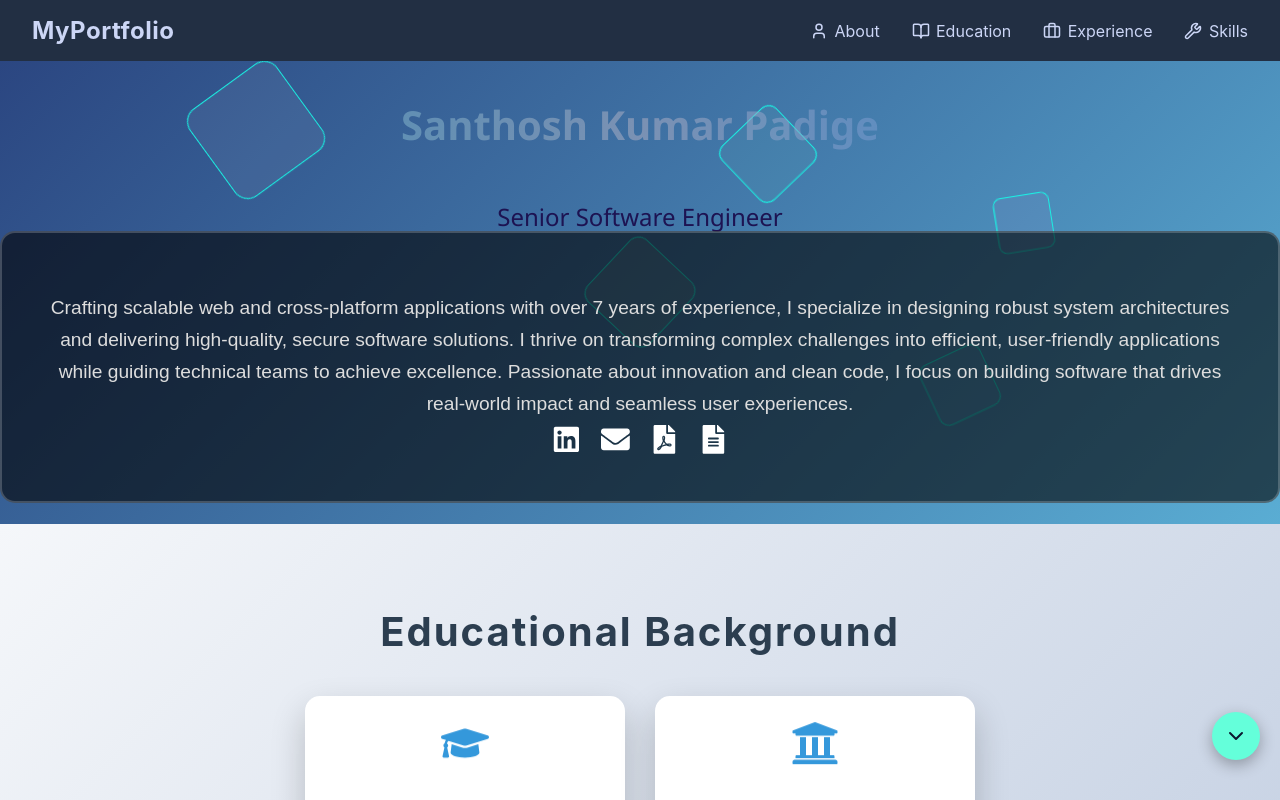
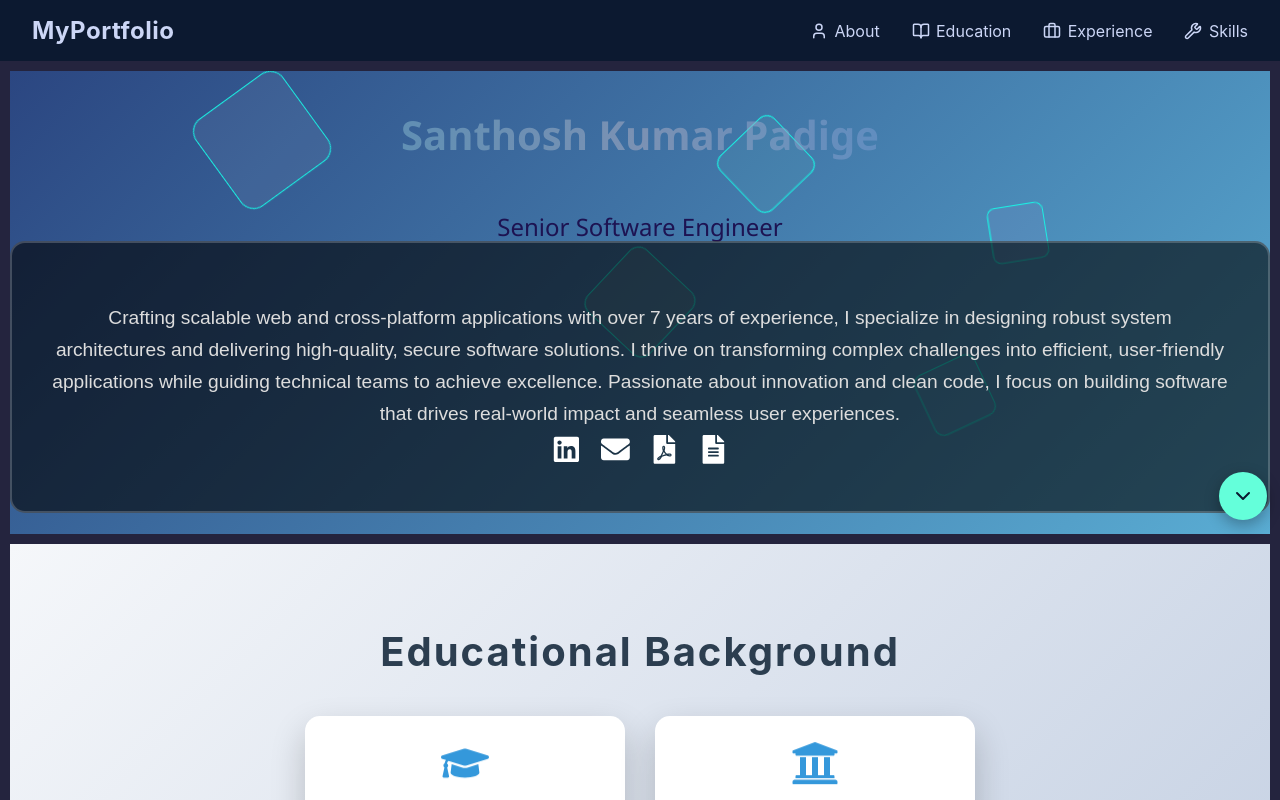
Before and after one commit to santhosh4padige/my-portfolio, a React (Create React App) app: page / in a window 1280 px wide. Shown: the top 800 px of the page. Built offline with nearby package versions, Linux system fonts and the light colour scheme.

Commit message:
UX UI css fixed

```diff
--- a/src/app.css
+++ b/src/app.css
@@ -5,6 +5,10 @@
   --light-text: #0a192f;
   --primary: #64ffda;
   --transition: 0.3s ease;
+}
+
+.app {
+  background: #24243e;
 }
 
 /* ------------------------------
@@ -30,7 +34,8 @@
 
 .navbar.light {
   background: rgba(255, 255, 255, 0.95);
-  color: #111; /* darker for readability */
+  color: #111;
+  /* darker for readability */
 }
 
 /* ------------------------------
@@ -113,6 +118,14 @@ body.light .theme-toggle:hover {
   color: #fff;
 }
 
+.section {
+  min-height: 53vh;
+  scroll-snap-align: start;
+  position: relative;
+  overflow: hidden;
+  margin: 10px;
+}
+
 /* ------------------------------
    Hamburger Menu (Mobile)
 ------------------------------ */
@@ -155,48 +168,54 @@ body.light .menu-icon span {
 
 /* Container for scroll nav buttons */
 .scroll-nav {
-  position: fixed;        /* Fixed on screen */
-  right: 20px;            /* Distance from right edge */
-  bottom: 40px;           /* Distance from bottom edge */
+  position: fixed;
+  right: 13px;
+  bottom: 35%;
   display: flex;
   flex-direction: column;
-  gap: 15px;              /* Space between buttons */
-  z-index: 9999;          /* On top of all content */
+  gap: 15px;
+  z-index: 9999;
   pointer-events: auto;
 }
 
 /* Common button style */
 .scroll-btn {
   position: relative;
-  background: var(--primary);   /* Primary theme color */
+  background: var(--primary);
+  /* Primary theme color */
   border: none;
   color: var(--dark-bg);
   width: 48px;
   height: 48px;
-  border-radius: 50%;           /* Circular buttons */
+  border-radius: 50%;
+  /* Circular buttons */
   cursor: pointer;
   display: flex;
   justify-content: center;
   align-items: center;
   transition: transform 0.3s ease, box-shadow 0.3s ease, background 0.3s ease;
-  box-shadow: 0 5px 15px rgba(0,0,0,0.3);
+  box-shadow: 0 5px 15px rgba(0, 0, 0, 0.3);
 }
 
 /* Hover effects */
 .scroll-btn:hover {
-  transform: scale(1.2);        /* Slight pop effect */
-  background: var(--light-text);/* Light color on hover */
-  color: var(--dark-bg);        /* Icon color changes */
-  box-shadow: 0 8px 25px rgba(0,0,0,0.4);
+  transform: scale(1.2);
+  /* Slight pop effect */
+  background: var(--light-text);
+  /* Light color on hover */
+  color: var(--dark-bg);
+  /* Icon color changes */
+  box-shadow: 0 8px 25px rgba(0, 0, 0, 0.4);
 }
 
 /* Tooltip styling */
 .scroll-btn .tooltip-text {
   position: absolute;
-  left: -160%;                   /* Show tooltip on left */
+  left: -160%;
+  /* Show tooltip on left */
   top: 50%;
   transform: translateY(-50%);
-  background: rgba(0,0,0,0.75);
+  background: rgba(0, 0, 0, 0.75);
   color: #fff;
   padding: 5px 10px;
   font-size: 0.85rem;
@@ -210,7 +229,8 @@ body.light .menu-icon span {
 /* Show tooltip on hover */
 .scroll-btn:hover .tooltip-text {
   opacity: 1;
-  transform: translateY(-50%) translateX(-5px); /* slight slide-in effect */
+  transform: translateY(-50%) translateX(-5px);
+  /* slight slide-in effect */
 }
 
 /* Optional arrow for tooltip */
@@ -222,7 +242,7 @@ body.light .menu-icon span {
   transform: translateY(-50%);
   border-width: 5px;
   border-style: solid;
-  border-color: transparent transparent transparent rgba(0,0,0,0.75);
+  border-color: transparent transparent transparent rgba(0, 0, 0, 0.75);
 }
 
 /* Responsive adjustments */
--- a/src/components/About.js
+++ b/src/components/About.js
@@ -27,8 +27,6 @@ const About = () => {
 
   return (
     <motion.section
-      id="about"
-      className="section"
       initial={{ opacity: 0, y: 50 }}
       whileInView={{ opacity: 1, y: 0 }}
       transition={{ duration: 0.8, ease: "easeOut" }}
--- a/src/components/Education.js
+++ b/src/components/Education.js
@@ -24,8 +24,6 @@ const educationData = [
 const Education = () => {
     return (
         <motion.section
-            id="education"
-            className="section"
             initial={{ opacity: 0, x: -100 }}
             whileInView={{ opacity: 1, x: 0 }}
             transition={{ duration: 0.8, ease: "easeOut" }}
--- a/src/components/Experience.css
+++ b/src/components/Experience.css
@@ -12,6 +12,7 @@
   font-size: 2.5rem;
   margin-bottom: 3rem;
   font-weight: 700;
+  width: 100%;
 }
 
 .timeline-container {
--- a/src/components/ScrollNav.js
+++ b/src/components/ScrollNav.js
@@ -22,7 +22,7 @@ export default function ScrollNav() {
           setCurrentSection(index);
         }
       },
-      { threshold: 0.6 } // Higher threshold ensures section is mostly visible
+      { threshold: 0.6 }
     );
 
     sectionElements.forEach((el) => el && observer.observe(el));
@@ -35,7 +35,6 @@ export default function ScrollNav() {
     if (el) el.scrollIntoView({ behavior: "smooth" });
   };
 
-  // Check if last section is fully visible
   const isLastSectionVisible = () => {
     const last = document.getElementById(sections[sections.length - 1].id);
     if (!last) return false;
@@ -55,7 +54,6 @@ export default function ScrollNav() {
         </button>
       )}
 
-      {/* Only show down arrow if last section is NOT fully visible */}
       {!isLastSectionVisible() && currentSection < sections.length - 1 && (
         <button
           className="scroll-btn down"
--- a/src/components/Skills.js
+++ b/src/components/Skills.js
@@ -90,7 +90,7 @@ const Skills = () => {
   const skillsRef = useRef();
 
   // Time-based smooth scroll function
-  const useSmoothScroll = (ref, speed = 0.05, dependency) => {
+  const useSmoothScroll = (ref, speed = 0.6, dependency) => {
     useEffect(() => {
       let animationId;
       let lastTime = performance.now();
@@ -117,7 +117,7 @@ const Skills = () => {
   };
 
   // Apply smooth scroll to categories and skills
-  useSmoothScroll(categoryRef, 0.03, null); // slower scroll for categories
+  useSmoothScroll(categoryRef,0.05, null); // slower scroll for categories
   useSmoothScroll(skillsRef, 0.05, selectedCategory); // slightly faster for skills
 
   return (
--- a/src/components/SkillsShowcase.css
+++ b/src/components/SkillsShowcase.css
@@ -12,7 +12,6 @@
   color: var(--dark-text);
   padding: 40px 20px;
   font-family: "Segoe UI", Roboto, sans-serif;
-  margin: 10px;
 }
 
 .skills-title {
@@ -29,8 +28,9 @@
   display: flex;
   gap: 20px;
   overflow: hidden;
-  padding: 20px 0;
+  padding: 40px 20px;
   scroll-behavior: smooth;
+  height: 23vh;
 }
 
 .category-card {
```
